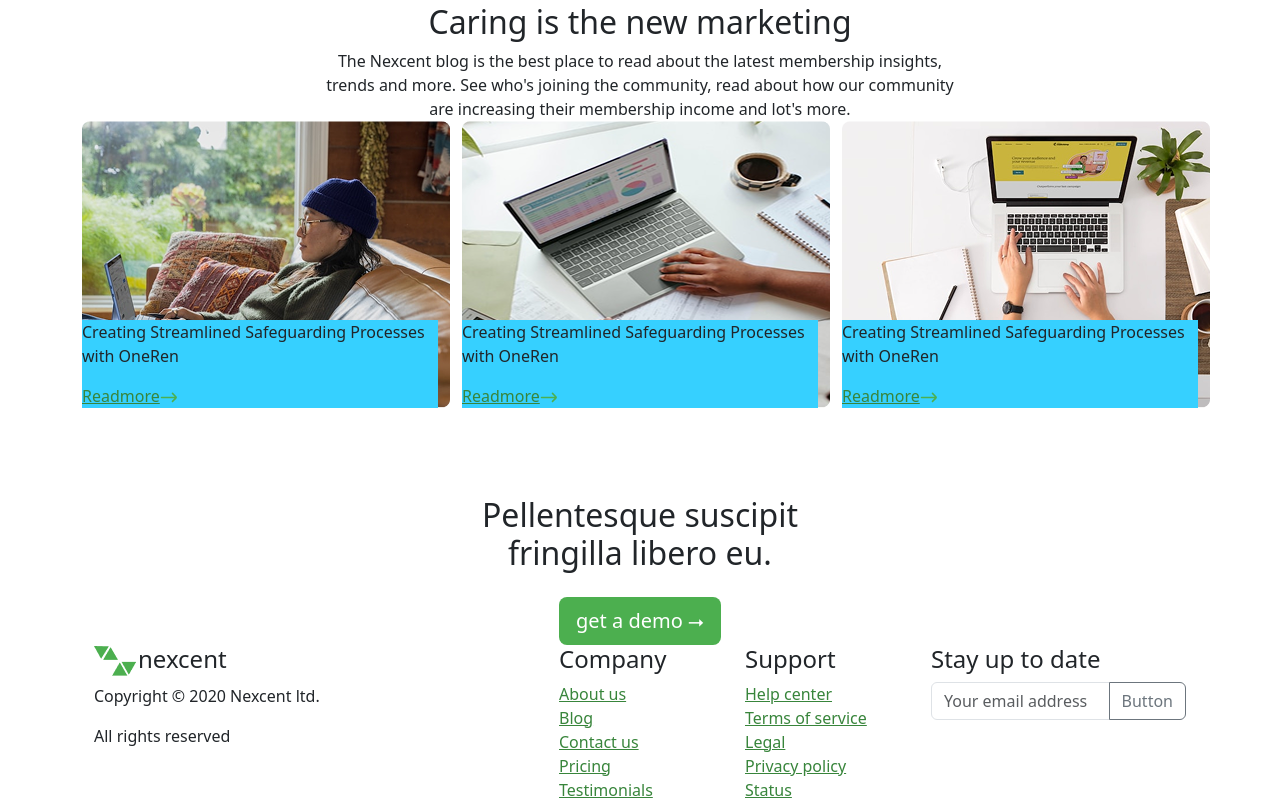
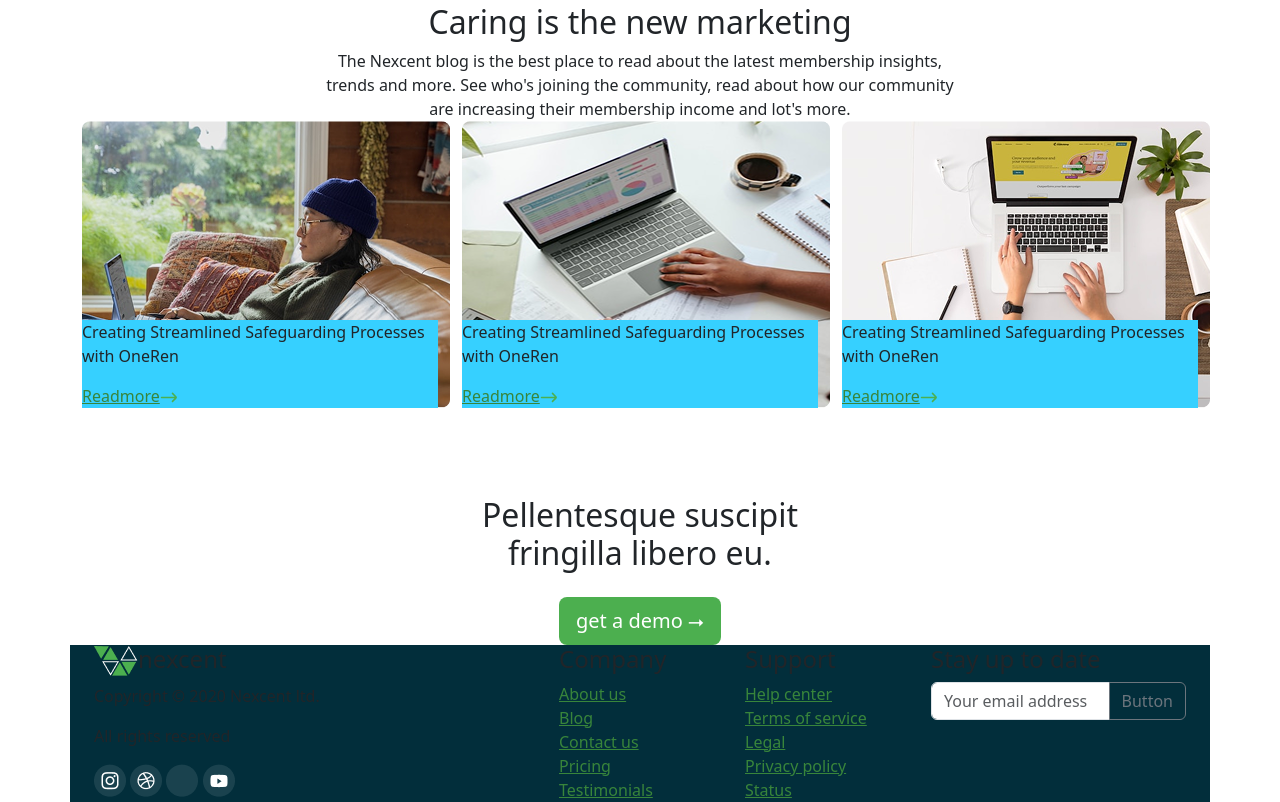
Before and after one commit to Ettham/layout-bootstrap, a plain HTML site: page layout-bootstrap-senai/index.html in a window 1280 px wide. Shown: the part 3054-3856 px from the top of the page. Drawn offline with nearby package versions, Linux system fonts and the light colour scheme.

Commit message:
Add files via upload

```diff
--- a/layout-bootstrap-senai/css/styles.css
+++ b/layout-bootstrap-senai/css/styles.css
@@ -30,3 +30,7 @@ a{
 .link-color{
     color:#38853b;
 }
+
+footer{
+    background: #022e3b;
+}
```
